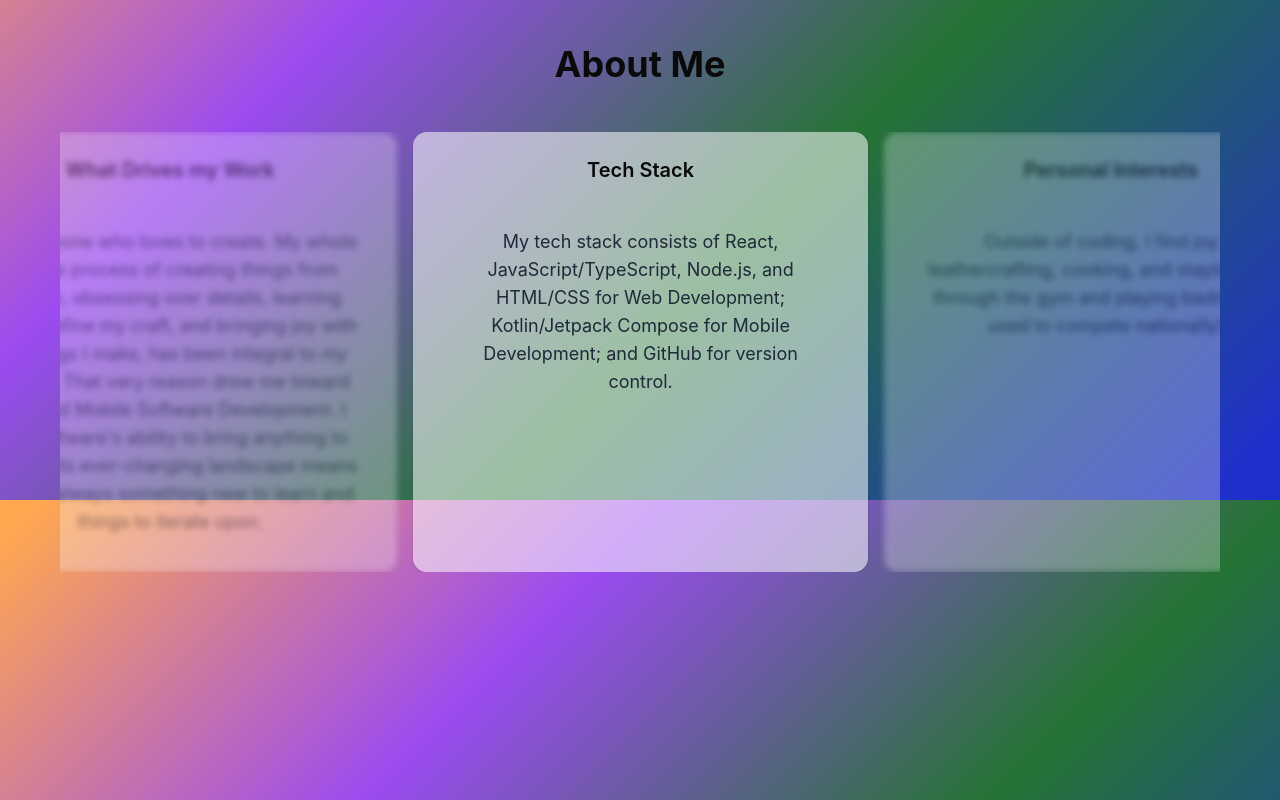
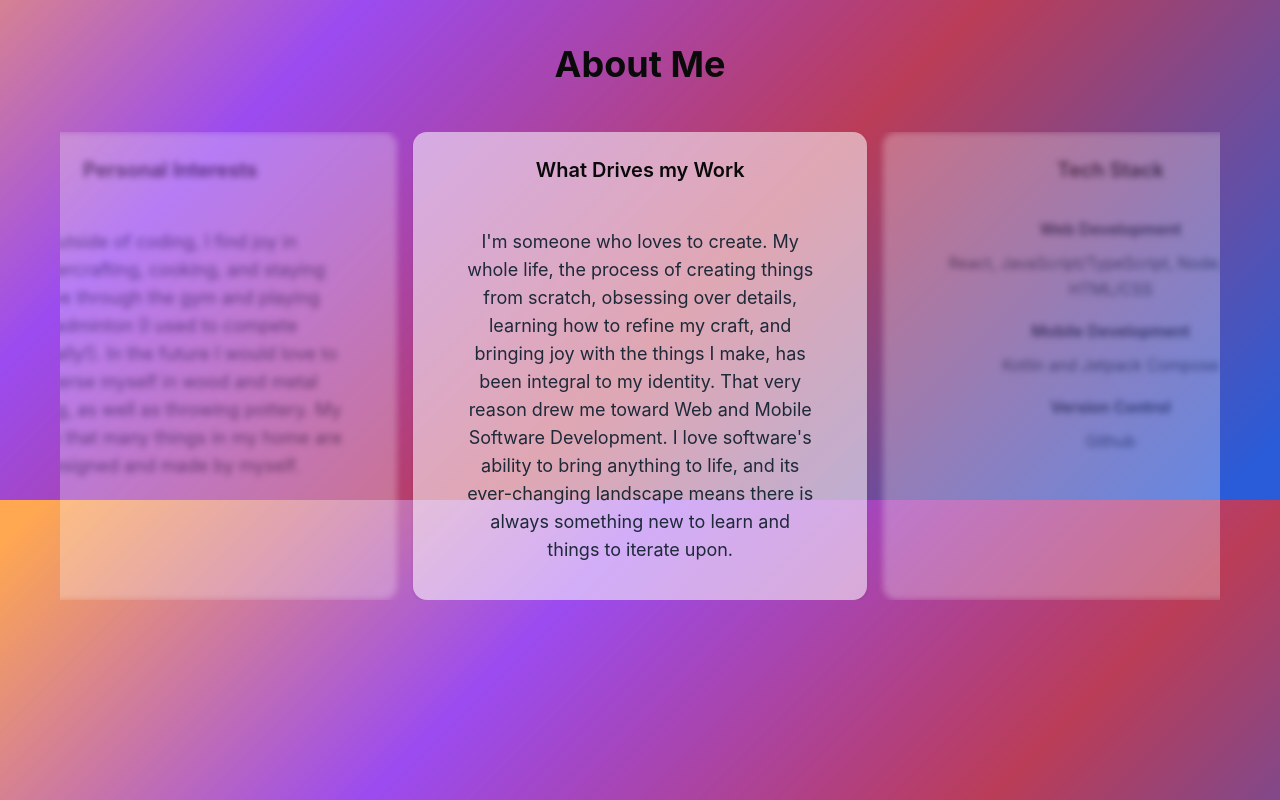
Before and after one commit to ethansliu/ethan-portfolio, a React (Vite) app: page / in a window 1280 px wide. Shown: the part 1100-1900 px from the top of the page. Built offline with nearby package versions, Linux system fonts and the light colour scheme.

Commit message:
Updated styling

```diff
--- a/src/components/About.tsx
+++ b/src/components/About.tsx
@@ -11,18 +11,33 @@ import {useEffect, useState} from "react";
 import {Separator} from "@/components/ui/separator.tsx";
 
 export default function About() {
-    const aboutCards = [
+    const aboutCards: Array<{title:string, content: string | JSX.Element}> = [
         {
             title: "What Drives my Work",
             content: "I'm someone who loves to create. My whole life, the process of creating things from scratch, obsessing over details, learning how to refine my craft, and bringing joy with the things I make, has been integral to my identity. That very reason drew me toward Web and Mobile Software Development. I love software's ability to bring anything to life, and its ever-changing landscape means there is always something new to learn and things to iterate upon."
         },
         {
             title: "Tech Stack",
-            content: "My tech stack consists of React, JavaScript/TypeScript, Node.js, and HTML/CSS for Web Development; Kotlin/Jetpack Compose for Mobile Development; and GitHub for version control."
+            content: (
+        <div className={"space-y-4"}>
+            <div>
+                <h4 className={"font-semibold text-gray-900 mb-2"}> Web Development</h4>
+                <p  className={"text-gray-800"}>React, JavaScript/TypeScript, Node.js, and HTML/CSS</p>
+            </div>
+            <div>
+                <h4 className={"font-semibold text-gray-900 mb-2"}> Mobile Development</h4>
+                <p  className={"text-gray-800"}>Kotlin and Jetpack Compose</p>
+            </div>
+            <div>
+                <h4 className={"font-semibold text-gray-900 mb-2"}> Version Control</h4>
+                <p  className={"text-gray-800"}>Github</p>
+            </div>
+        </div>
+    )
         },
         {
             title: "Personal Interests",
-            content: "Outside of coding, I find joy in leathercrafting, cooking, and staying active through the gym and playing badminton (I used to compete nationally!)."
+            content: "Outside of coding, I find joy in leathercrafting, cooking, and staying active through the gym and playing badminton (I used to compete nationally!). In the future I would love to immerse myself in wood and metal working, as well as throwing pottery. My hope is that many things in my home are designed and made by myself."
         },
         {
             title: "What Drives my Work",
@@ -30,11 +45,26 @@ export default function About() {
         },
         {
             title: "Tech Stack",
-            content: "My tech stack consists of React, JavaScript/TypeScript, Node.js, and HTML/CSS for Web Development; Kotlin/Jetpack Compose for Mobile Development; and GitHub for version control."
+            content: (
+                <div className={"space-y-4"}>
+                    <div>
+                        <h4 className={"font-semibold text-gray-900 mb-2"}> Web Development</h4>
+                        <p  className={"text-gray-800"}>React, JavaScript/TypeScript, Node.js, and HTML/CSS</p>
+                    </div>
+                    <div>
+                        <h4 className={"font-semibold text-gray-900 mb-2"}> Mobile Development</h4>
+                        <p  className={"text-gray-800"}>Kotlin and Jetpack Compose</p>
+                    </div>
+                    <div>
+                        <h4 className={"font-semibold text-gray-900 mb-2"}> Version Control</h4>
+                        <p  className={"text-gray-800"}>Github</p>
+                    </div>
+                </div>
+            )
         },
         {
             title: "Personal Interests",
-            content: "Outside of coding, I find joy in leathercrafting, cooking, and staying active through the gym and playing badminton (I used to compete nationally!)."
+            content: "Outside of coding, I find joy in leathercrafting, cooking, and staying active through the gym and playing badminton (I used to compete nationally!). In the future I would love to immerse myself in wood and metal working, as well as throwing pottery. My hope is that many things in my home are designed and made by myself."
         }
     ]
     const [api, setApi] = useState<CarouselApi>()
@@ -59,7 +89,7 @@ export default function About() {
     return (
         <section id="about" className={"py-45"}>
             <h2 className={"text-4xl font-bold text-center mb-12"}> About Me </h2>
-            <Carousel className={"max-w-7xl mx-auto px-15"} opts={{align: "center", loop : true, startIndex: 1,}} setApi={setApi} >
+            <Carousel className={"max-w-7xl mx-auto px-15"} opts={{align: "center", loop : true, startIndex: 0,}} setApi={setApi} >
                 <CarouselContent className={"-ml-2 md:-ml-4"}>
                     {aboutCards.map((item, index) => (
                         <CarouselItem key={index} className={"pl-2 md:pl-4 md:basis-4/10"}>
@@ -68,10 +98,14 @@ export default function About() {
                                     <CardTitle className={"text-center text-xl "}>{item.title}</CardTitle>
                                 </CardHeader>
                                 {/*<Separator className={""}/>*/}
-                                <CardContent className={"text-center leading-relaxed"}>
-                                    <p className={"text-lg text-gray-800 p-3"}>
-                                        {item.content}
-                                    </p>
+                                <CardContent className={"flex items-center justify-center text-center leading-relaxed px-10 min-h-48"}>
+                                    {typeof item.content === 'string' ? (
+                                        <p className={"text-lg text-gray-800 p-3"}>
+                                            {item.content}
+                                        </p>
+                                    ) : (
+                                        item.content
+                                    )}
                                 </CardContent>
                             </Card>
                         </CarouselItem>
--- a/src/components/Header.tsx
+++ b/src/components/Header.tsx
@@ -3,10 +3,10 @@ export default function Header() {
         <header className="px-15 py-10">
             <nav className="flex justify-center items-center">
                 {/*<a href="#hero" className={"text-3xl"}> Ethan Liu </a>*/}
-                <div className="flex gap-10 bg-white/45 border-none rounded-2xl h-24 w-xl justify-center items-center">
-                    <a href="#about" className={"text-2xl rounded-2xl px-6 py-3 hover:bg-white/15"}> About </a>
-                    <a href="#projects" className={"text-2xl rounded-2xl px-6 py-3 hover:bg-white/15"}> Projects </a>
-                    <a href="#contact" className={"text-2xl rounded-2xl px-6 py-3 hover:bg-white/15"}> Contact </a>
+                <div className="flex gap-10 bg-white/15 border-none rounded-2xl h-24 w-xl justify-center items-center">
+                    <a href="#about" className={"text-2xl rounded-2xl px-6 py-3 hover:bg-white/5"}> About </a>
+                    <a href="#projects" className={"text-2xl rounded-2xl px-6 py-3 hover:bg-white/5"}> Projects </a>
+                    <a href="#contact" className={"text-2xl rounded-2xl px-6 py-3 hover:bg-white/5"}> Contact </a>
                 </div>
             </nav>
         </header>
--- a/src/index.css
+++ b/src/index.css
@@ -123,7 +123,7 @@ body {
     margin: auto;
     font-family: -apple-system, BlinkMacSystemFont, sans-serif;
     overflow: auto;
-    background: linear-gradient(315deg, rgb(31, 47, 204) 3%, rgb(37, 115, 52) 38%, rgba(140, 48, 238, 0.87) 68%, rgba(255, 140, 25, 0.76) 98%);
+    background: linear-gradient(315deg, rgb(42, 91, 216) 3%, rgb(186, 60, 87) 38%, rgba(140, 48, 238, 0.87) 68%, rgba(255, 140, 25, 0.76) 98%);
     animation: gradient 15s ease infinite;
     background-size: 400% 400%;
     background-attachment: fixed;
```
